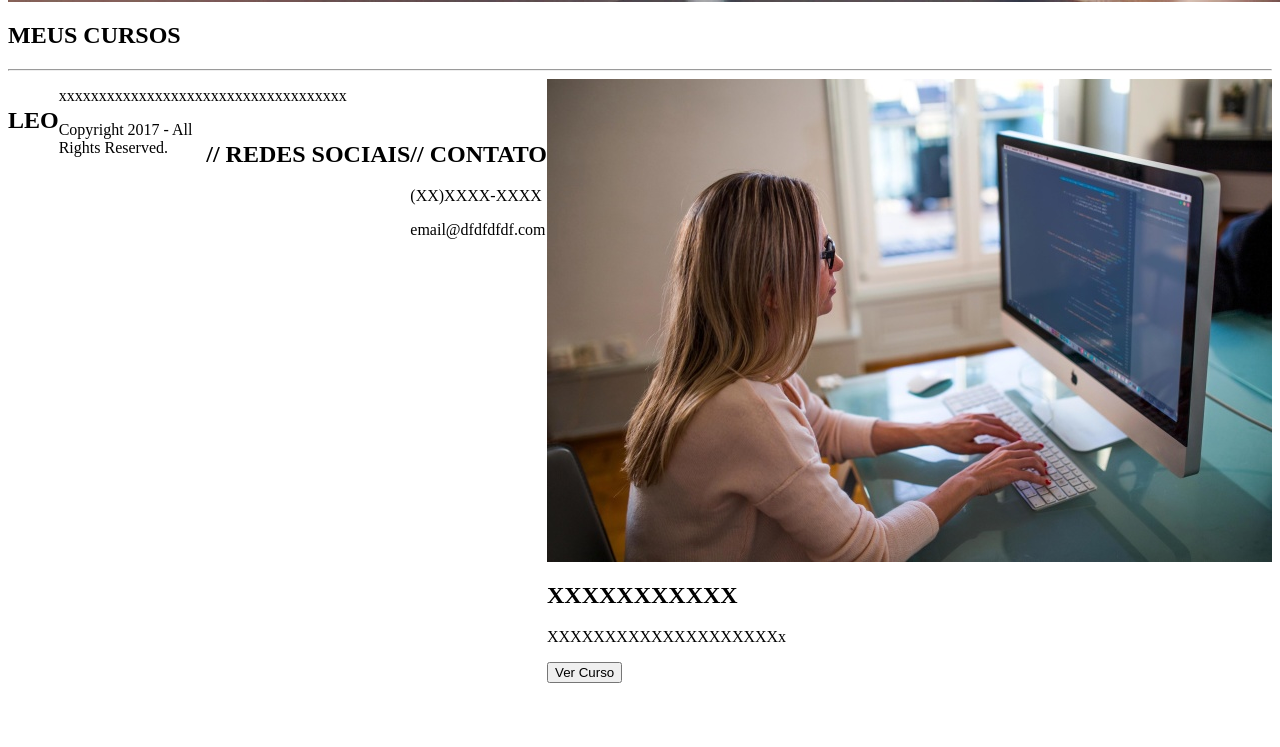
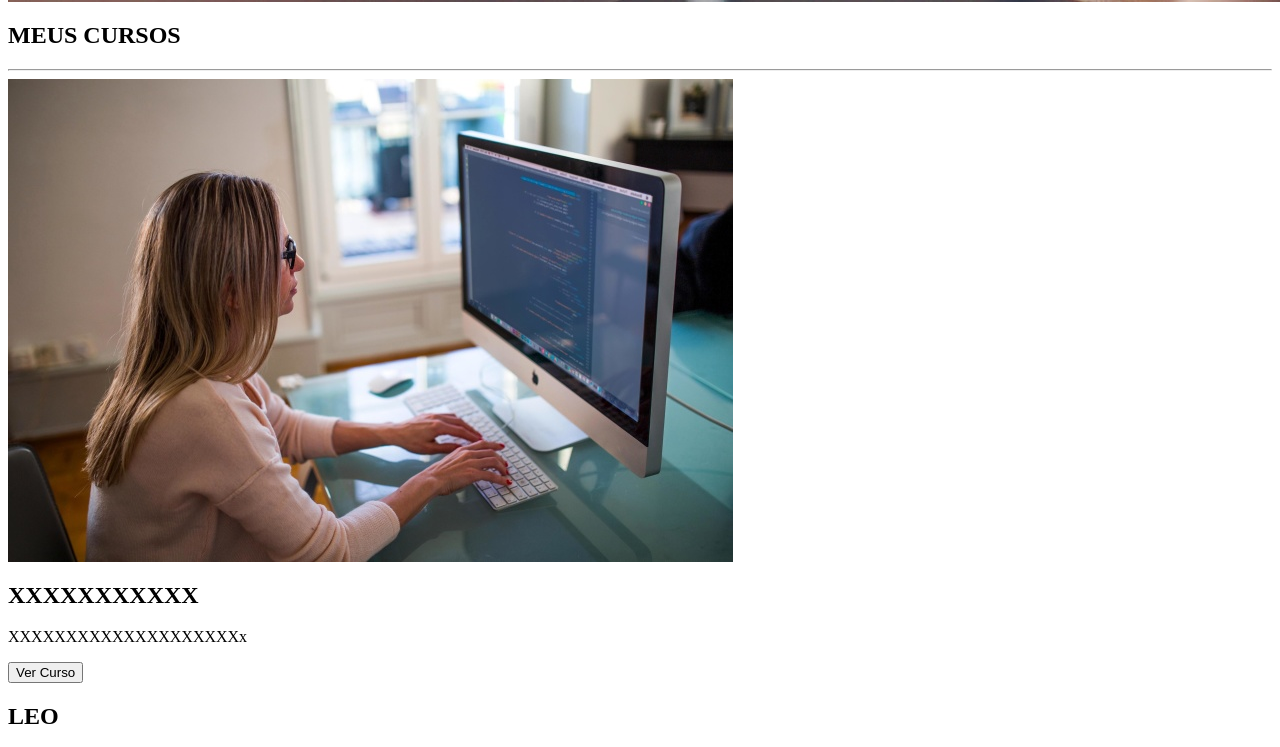
Before and after one commit to cerberushades/desafio_leo, a plain HTML site: page index.html in a window 1280 px wide. Shown: the part 1326-2073 px from the top of the page. Before the commit the page ends 2009 px from the top, so only its background shows below. Drawn offline with Linux system fonts and the light colour scheme.

Commit message:
ajusta h1s fora da nav

```diff
--- a/estilo.css
+++ b/estilo.css
@@ -1,7 +1,7 @@
-h1 {
+nav h1 {
     float: left
 }
 
-input, div {
+input {
     float: right;
 }
```
